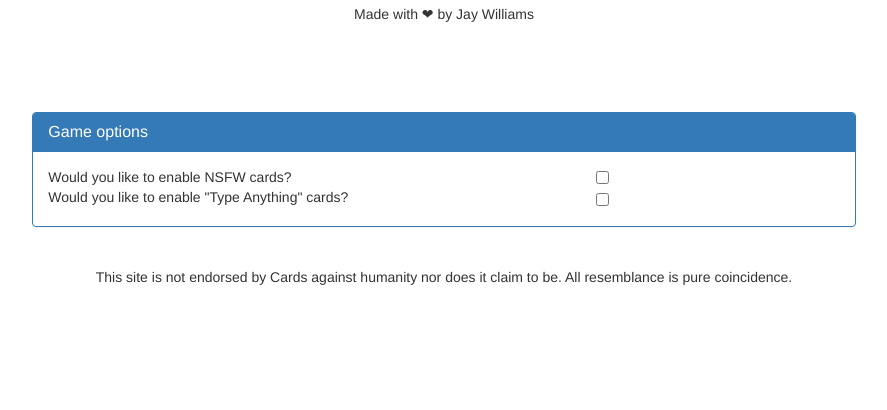
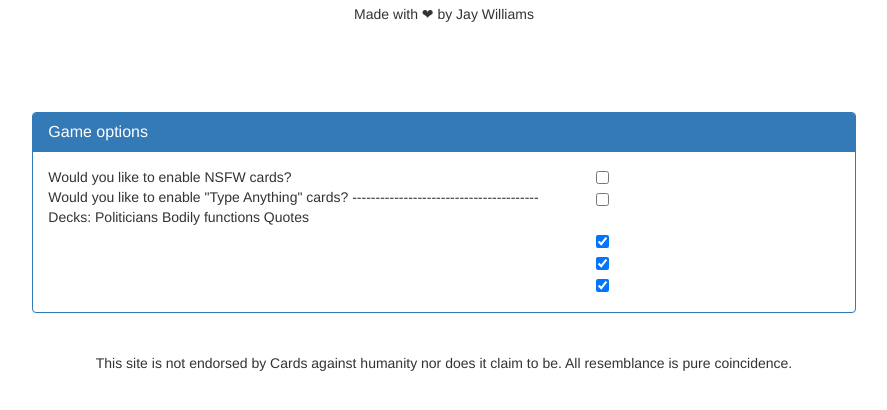
Before and after one commit to codingJWilliams/CardsAgainstReality, a website: page html/party-settings.html in a window 1280 px wide. Shown: the part 86-496 px from the top of the page, without its empty margins (196-1083 px from the left). Drawn offline with nearby package versions, Linux system fonts and the light colour scheme.

Commit message:
Added more options

```diff
--- a/html/party-settings.html
+++ b/html/party-settings.html
@@ -38,10 +38,18 @@
               <div class="col-xs-8">
                 Would you like to enable NSFW cards?<br>
                 Would you like to enable "Type Anything" cards?
+                ---------------------------------------- Decks:
+                Politicians
+                Bodily functions
+                Quotes
               </div>
               <div class="col-xs-4">
                 <input type="checkbox"><br>
-                <input type="checkbox">
+                <input type="checkbox"><br><br>
+                <input type="checkbox" checked><br>
+                <input type="checkbox" checked><br>
+                <input type="checkbox" checked><br>
+
               </div>
             </div>
           </div>
```
